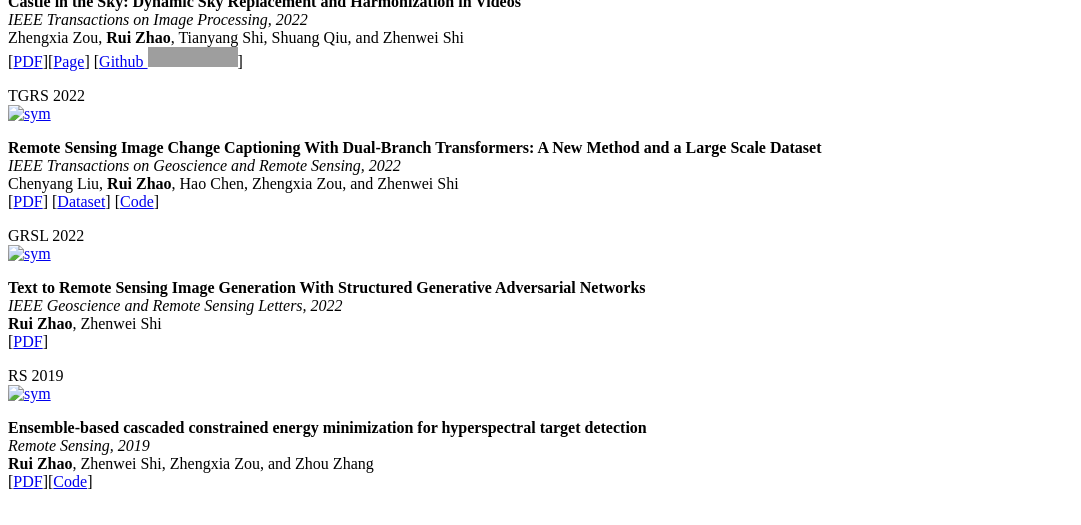
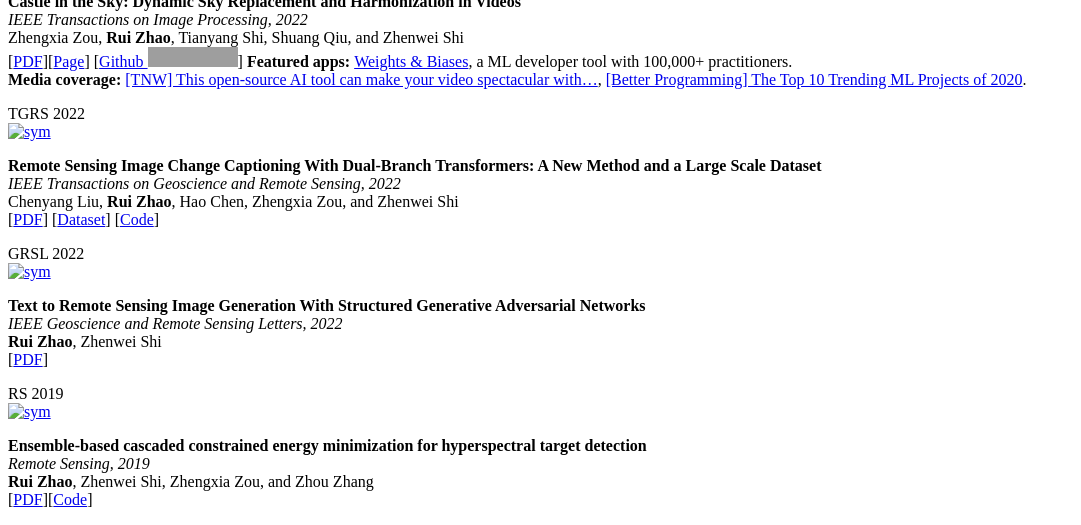
Before and after one commit to ruizhaocv/ruizhaocv.github.io, a Jekyll site: the page built from _pages/includes/pub.md, in a window 1280 px wide and 900 px high, scrolled down 1525 px, cut to the strip 375-900 px from the top of the window. Shown: the whole strip, without its empty margins (0-1081 px from the left). Built offline with Jekyll 4.4.1, drawn with Linux system fonts in a browser that asks for light colours; our own code applies the rules of GitHub Pages for plain Markdown files; grey boxes are pictures that could not be loaded.

Commit message:
Update pub.md

```diff
--- a/_pages/includes/pub.md
+++ b/_pages/includes/pub.md
@@ -47,6 +47,8 @@ The first plausible solution to text-driven auto-create game characters. Will be
 Zhengxia Zou, <b>Rui Zhao</b>, Tianyang Shi, Shuang Qiu, and Zhenwei Shi<br>
 [<a href="https://levir.buaa.edu.cn/publications/SkyAR.pdf">PDF</a>][<a href="https://jiupinjia.github.io/skyar/">Page</a>]
 [[Github ![](https://img.shields.io/github/stars/jiupinjia/SkyAR?style=social)](https://github.com/jiupinjia/SkyAR)]
+<b>Featured apps: </b> <a href="https://wandb.ai/wandb/skyAR/reports/The-Sky-Is-In-Our-Grasp---VmlldzozMjY0NDI">Weights & Biases</a>, a ML developer tool with 100,000+ practitioners.<br>
+<b>Media coverage: </b> <a href="https://thenextweb.com/news/this-open-source-ai-tool-can-make-your-video-spectacular-with-sky-replacement-effects">[TNW] This open-source AI tool can make your video spectacular with...</a>, <a href="https://betterprogramming.pub/the-top-10-trending-machine-learning-projects-of-2020-d923bf31abb7">[Better Programming] The Top 10 Trending ML Projects of 2020</a>. <br>
 <div style="text-align: justify">
 </div>
 </div>
```
